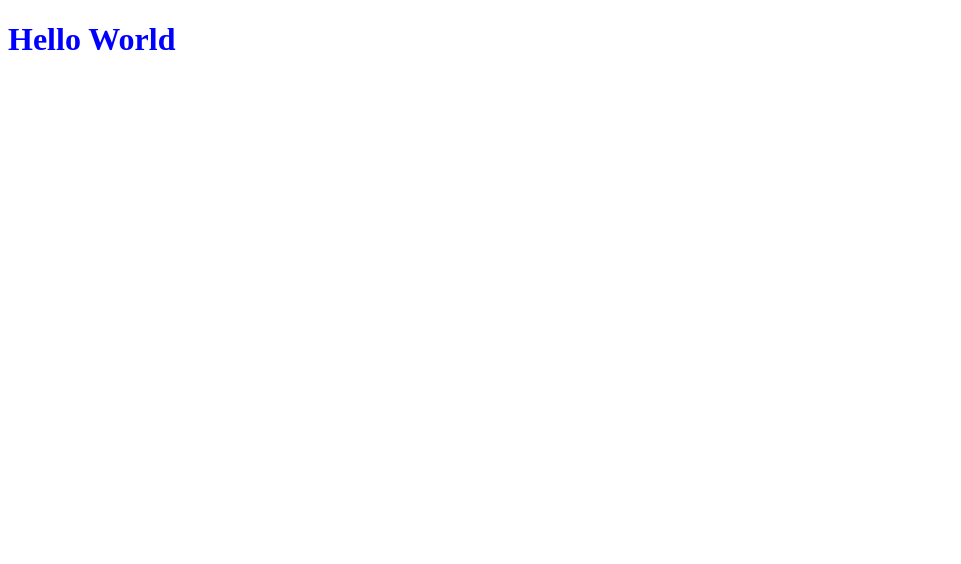
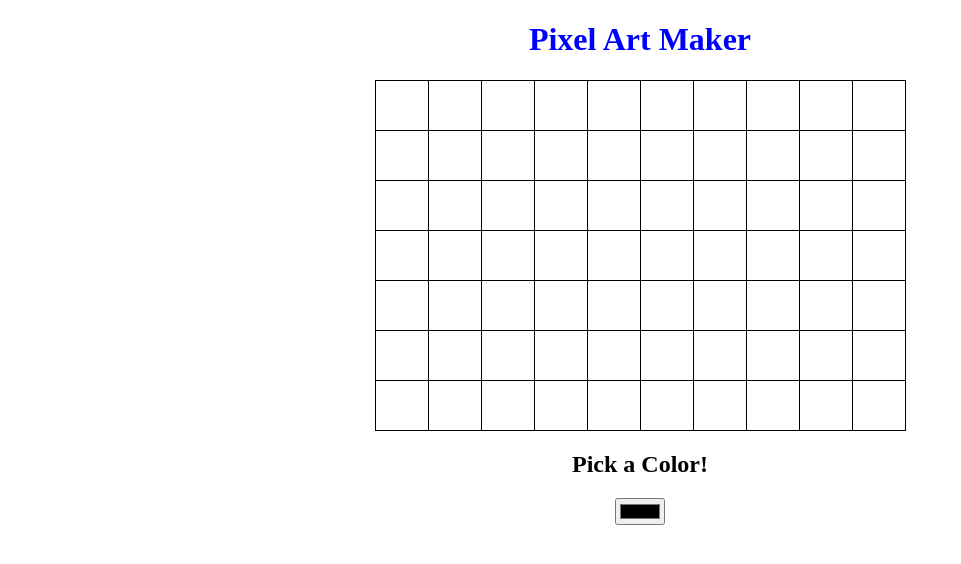
Before and after one commit to semitch495/pixel_art, a plain HTML site: page index.html in a window 1280 px wide. Shown: the whole page, without its empty margins (0-961 px from the left). Drawn offline with Linux system fonts and the light colour scheme.

Commit message:
final commit

```diff
--- a/index.html
+++ b/index.html
@@ -3,12 +3,101 @@
   <head>
     <meta charset="utf-8">
     <title>Pixel Art Maker</title>
-    <link rel="stylesheet" href="style.css">
+    <link rel="stylesheet" href="https://fonts.googleapis.com/css?family=Monoton">
+     <link rel="stylesheet" href="style.css">
   </head>
   <body>
-    <div class="main">
-      <h1>Hello World</h1>
+    <h1>Pixel Art Maker</h1>
+    <div class="table">
+      <table id="pixel_canvas">
+        <tr class="row">
+          <td class="cell"></td>
+          <td class="cell"></td>
+          <td class="cell"></td>
+          <td class="cell"></td>
+          <td class="cell"></td>
+          <td class="cell"></td>
+          <td class="cell"></td>
+          <td class="cell"></td>
+          <td class="cell"></td>
+          <td class="cell"></td>
+        </tr>
+        <tr class="row">
+          <td class="cell"></td>
+          <td class="cell"></td>
+          <td class="cell"></td>
+          <td class="cell"></td>
+          <td class="cell"></td>
+          <td class="cell"></td>
+          <td class="cell"></td>
+          <td class="cell"></td>
+          <td class="cell"></td>
+          <td class="cell"></td>
+        </tr>
+        <tr class="row">
+          <td class="cell"></td>
+          <td class="cell"></td>
+          <td class="cell"></td>
+          <td class="cell"></td>
+          <td class="cell"></td>
+          <td class="cell"></td>
+          <td class="cell"></td>
+          <td class="cell"></td>
+          <td class="cell"></td>
+          <td class="cell"></td>
+        </tr>
+        <tr class="row">
+          <td class="cell"></td>
+          <td class="cell"></td>
+          <td class="cell"></td>
+          <td class="cell"></td>
+          <td class="cell"></td>
+          <td class="cell"></td>
+          <td class="cell"></td>
+          <td class="cell"></td>
+          <td class="cell"></td>
+          <td class="cell"></td>
+        </tr>
+        <tr class="row">
+          <td class="cell"></td>
+          <td class="cell"></td>
+          <td class="cell"></td>
+          <td class="cell"></td>
+          <td class="cell"></td>
+          <td class="cell"></td>
+          <td class="cell"></td>
+          <td class="cell"></td>
+          <td class="cell"></td>
+          <td class="cell"></td>
+        </tr>
+        <tr class="row">
+          <td class="cell"></td>
+          <td class="cell"></td>
+          <td class="cell"></td>
+          <td class="cell"></td>
+          <td class="cell"></td>
+          <td class="cell"></td>
+          <td class="cell"></td>
+          <td class="cell"></td>
+          <td class="cell"></td>
+          <td class="cell"></td>
+        </tr>
+        <tr class="row">
+          <td class="cell"></td>
+          <td class="cell"></td>
+          <td class="cell"></td>
+          <td class="cell"></td>
+          <td class="cell"></td>
+          <td class="cell"></td>
+          <td class="cell"></td>
+          <td class="cell"></td>
+          <td class="cell"></td>
+          <td class="cell"></td>
+        </tr>
+      </table>
     </div>
+    <h2>Pick a Color!</h2>
+    <input type="color" id="colorPicker">
      <script src="script.js"></script>
   </body>
 </html>
--- a/script.js
+++ b/script.js
@@ -0,0 +1,21 @@
+var colorPicker = document.getElementById('colorPicker');
+console.log(colorPicker);
+
+var cells = document.getElementsByClassName("cell");
+console.log(cells);
+
+for(var i = 0; i < cells.length;i++){
+  cells[i].addEventListener("click",function(event){
+    event.preventDefault();
+    var selectedCell = event.target;
+    console.log("selected Cell here: ", selectedCell)
+    selectedCell.style.backgroundColor = selectedColor;
+  })
+}
+
+// default black
+  var selectedColor;
+  colorPicker.addEventListener("input",function(){
+    selectedColor = colorPicker.value;
+    console.log("This is selectedColor", selectedColor);
+  })
--- a/style.css
+++ b/style.css
@@ -1,3 +1,25 @@
 h1{
   color: blue;
 }
+
+body{
+  text-align: center;
+}
+
+table, tr, td{
+  border: 1px solid black;
+
+}
+
+table{
+  border-collapse: collapse;
+  margin: 0 auto;
+}
+
+tr{
+  height: 50px;
+}
+
+td{
+  width: 50px;
+}
```
